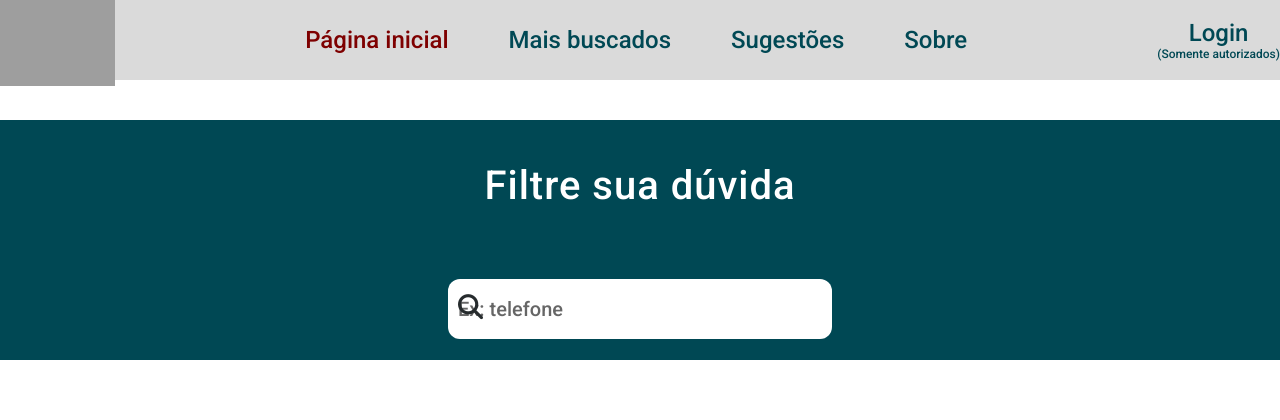
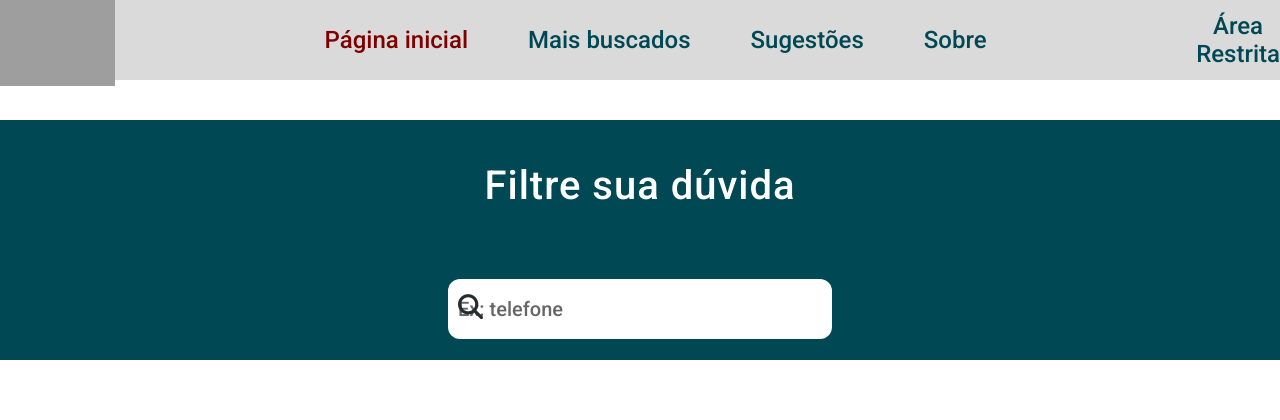
Before and after one commit to rrafaelc/projeto-faq-fatec, a PHP site: page / in a window 1280 px wide. Shown: the top 420 px of the page. Run offline with PHP 8.4, Linux system fonts and the light colour scheme; some libraries are stand-ins or nearby versions; grey boxes are pictures that could not be loaded.

Commit message:
mudado nome do login header

```diff
--- a/index.html
+++ b/index.html
@@ -34,8 +34,8 @@
         </div>
         <div class="login">
           <a href="/login">
-            <p>Login</p>
-            <p>(Somente autorizados)</p>
+            <p>Área</p>
+            <p>Restrita</p>
           </a>
         </div>
       </div>
--- a/login/index.html
+++ b/login/index.html
@@ -25,8 +25,8 @@
         </div>
         <div class="login">
           <a href="/login" class="active">
-            <p>Login</p>
-            <p>(Somente autorizados)</p>
+            <p>Área</p>
+            <p>Restrita</p>
           </a>
         </div>
       </div>
--- a/styles/global.css
+++ b/styles/global.css
@@ -96,10 +96,6 @@ a.active {
   flex-direction: column;
 }
 
-.login p + p {
-  font-size: 1.2rem;
-}
-
 .header-content a:hover {
   color: var(--vermelho-escuro);
   transition: all 0.2s ease-in-out;
```
